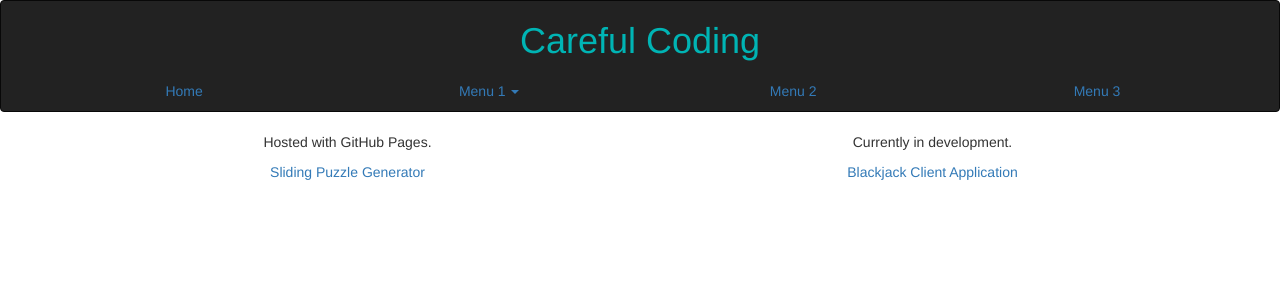
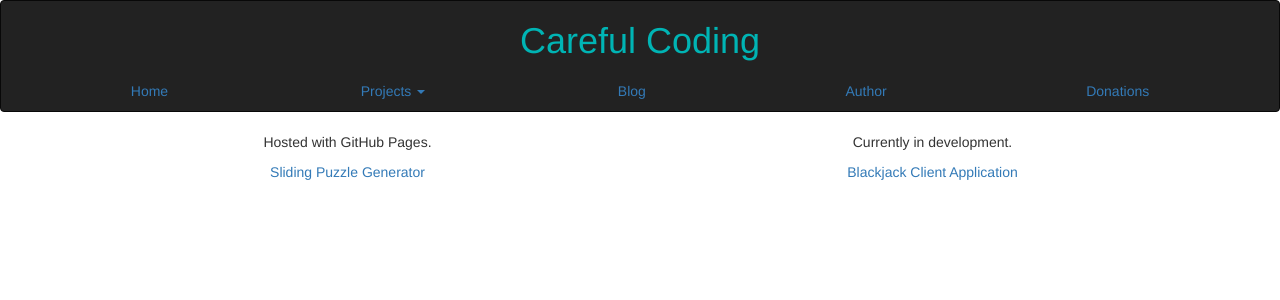
Before and after one commit to CorbinSteele/corbinsteele.github.io, a Jekyll site: the page built from index.html, in a window 1280 px wide. Shown: the top 300 px of the page. Built offline with Jekyll 4.4.1, drawn with Linux system fonts in a browser that asks for light colours; nearby versions of some CDN libraries.

Commit message:
Change menu headers

```diff
--- a/_includes/navbar.html
+++ b/_includes/navbar.html
@@ -13,7 +13,7 @@
       <ul class="nav nav-justified">
         <li class="active"><a href="#">Home</a></li>
         <li class="dropdown">
-          <a class="dropdown-toggle" data-toggle="dropdown" href="#">Menu 1
+          <a class="dropdown-toggle" data-toggle="dropdown" href="#">Projects
           <span class="caret"></span></a>
           <ul class="dropdown-menu">
             <li><a href="#">Submenu 1-1</a></li>
@@ -21,8 +21,9 @@
             <li><a href="#">Submenu 1-3</a></li>
           </ul>
         </li>
-        <li><a href="#">Menu 2</a></li>
-        <li><a href="#">Menu 3</a></li>
+        <li><a href="#">Blog</a></li>
+        <li><a href="#">Author</a></li>
+        <li><a href="#">Donations</a></li>
       </ul>
     </div>
   </div>
```
